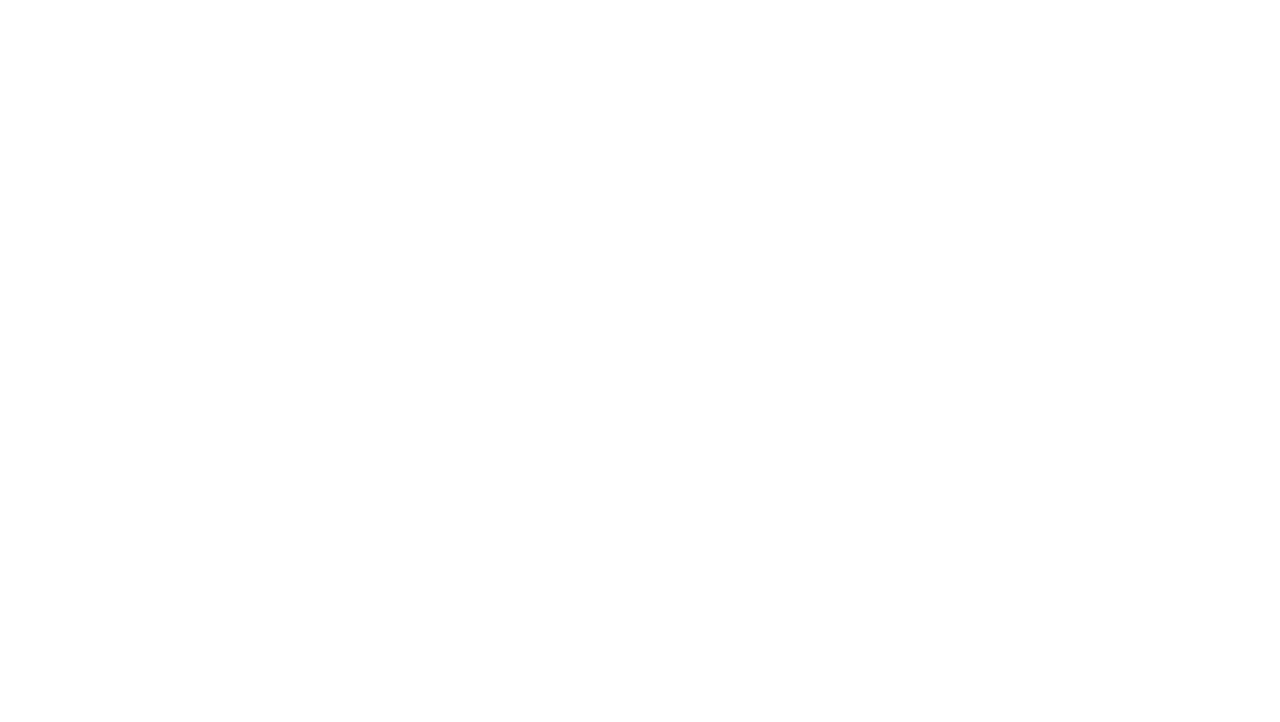
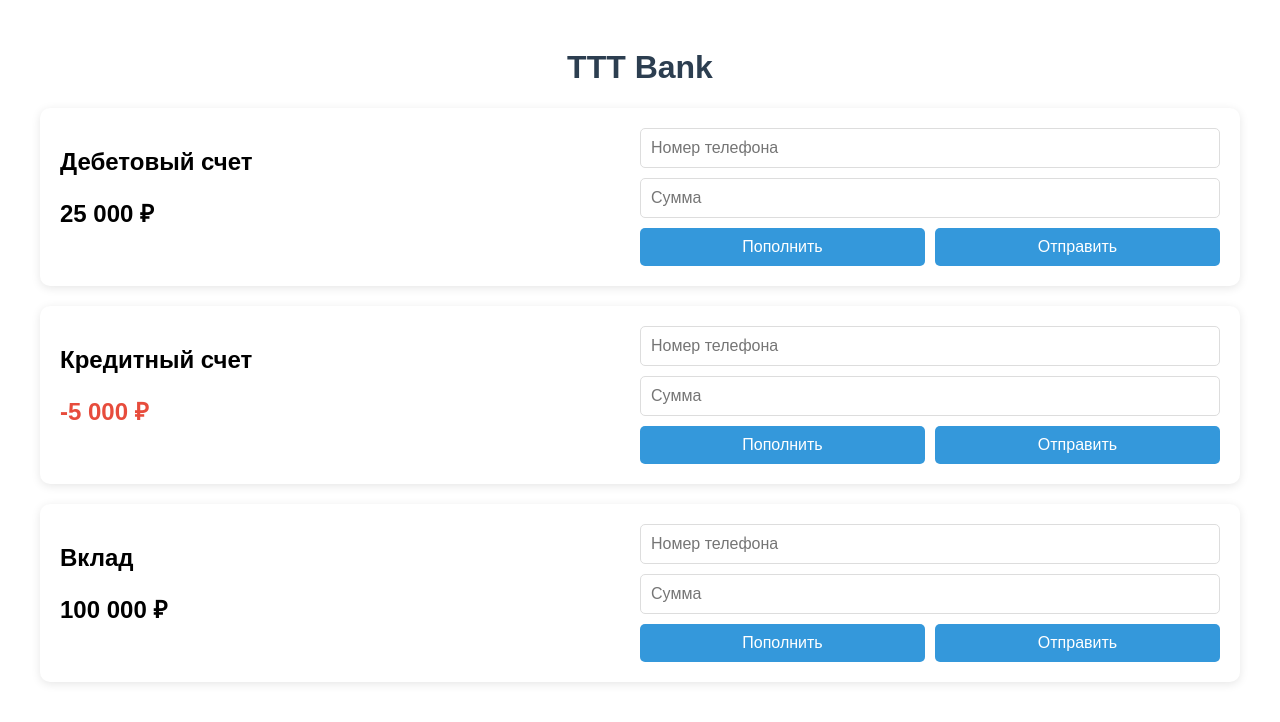
Before and after one commit to TTT-Team/TTT-Bank, a React (Vite) app: page / in a window 1280 px wide. Before the commit this address had no page. Shown: the top 722 px of the page. Built offline with nearby package versions, Linux system fonts and the light colour scheme.

Commit message:
Добавлена главная страница с тремя счетам и возможностью пополнения и отправки

```diff
--- a/src/App.jsx
+++ b/src/App.jsx
@@ -1,12 +1,10 @@
 import { BrowserRouter, Routes, Route } from "react-router-dom";
-
+import Main_screen from './screens/main-screen.jsx';
 function App() {
   return (
       <BrowserRouter>
           <Routes>
-              <Route>
-
-              </Route>
+              <Route path ="/" element={<Main_screen />}/> {}
           </Routes>
       </BrowserRouter>
   )
--- a/src/main.jsx
+++ b/src/main.jsx
@@ -1,6 +1,9 @@
 import { StrictMode } from 'react'
 import { createRoot } from 'react-dom/client'
 import App from './App.jsx'
+import React, { useState, useEffect } from 'react';
+import Main_screen from "./screens/main-screen.jsx"
+
 
 createRoot(document.getElementById('root')).render(
   <StrictMode>
--- /dev/null
+++ b/src/screens/App.css
@@ -0,0 +1,74 @@
+.bank-app {
+  max-width: 1200px;
+  margin: 0 auto;
+  padding: 20px;
+  font-family: Arial, sans-serif;
+}
+
+h1 {
+  text-align: center;
+  color: #2c3e50;
+}
+
+.accounts-container {
+  display: flex;
+  flex-direction: column;
+  gap: 20px;
+}
+
+.account-card {
+  display: flex;
+  justify-content: space-between;
+  padding: 20px;
+  border-radius: 10px;
+  box-shadow: 0 2px 10px rgba(0, 0, 0, 0.1);
+  background-color: white;
+}
+
+.account-info {
+  flex: 1;
+}
+
+.account-actions {
+  flex: 1;
+  display: flex;
+  flex-direction: column;
+  gap: 10px;
+}
+
+.balance {
+  font-size: 24px;
+  font-weight: bold;
+  margin: 10px 0;
+}
+
+.balance.negative {
+  color: #e74c3c;
+}
+
+input {
+  padding: 10px;
+  border: 1px solid #ddd;
+  border-radius: 5px;
+  font-size: 16px;
+}
+
+.buttons {
+  display: flex;
+  gap: 10px;
+}
+
+button {
+  padding: 10px 15px;
+  border: none;
+  border-radius: 5px;
+  background-color: #3498db;
+  color: white;
+  cursor: pointer;
+  font-size: 16px;
+  flex: 1;
+}
+
+button:hover {
+  background-color: #2980b9;
+}
--- /dev/null
+++ b/src/screens/main-screen.jsx
@@ -0,0 +1,153 @@
+import React, { useState, useEffect } from 'react';
+import './App.css';
+
+
+function Main_screen() {
+  // Состояния для счетов (изначально пустые, потом загружаются из БД)
+  const [accounts, setAccounts] = useState({
+    debit: { name: 'Дебетовый счет', balance: 0 },
+    credit: { name: 'Кредитный счет', balance: 0 },
+    deposit: { name: 'Вклад', balance: 0 }
+  });
+
+  // Состояния для полей ввода
+  const [phoneNumbers, setPhoneNumbers] = useState({
+    debit: '',
+    credit: '',
+    deposit: ''
+  });
+
+  // Состояния для сумм операций
+  const [amounts, setAmounts] = useState({
+    debit: '',
+    credit: '',
+    deposit: ''
+  });
+
+  // Загрузка данных из БД (имитация)
+  useEffect(() => {
+    // Здесь должен быть реальный запрос к API/БД
+    const fetchAccounts = async () => {
+      // Имитация ответа от сервера
+      const response = {
+        debit: 25000,
+        credit: -5000,
+        deposit: 100000
+      };
+
+      setAccounts({
+        debit: { ...accounts.debit, balance: response.debit },
+        credit: { ...accounts.credit, balance: response.credit },
+        deposit: { ...accounts.deposit, balance: response.deposit }
+      });
+    };
+
+    fetchAccounts();
+  }, []);
+
+  // Обработчики изменения полей ввода
+  const handlePhoneChange = (accountType, value) => {
+    setPhoneNumbers({
+      ...phoneNumbers,
+      [accountType]: value
+    });
+  };
+
+  const handleAmountChange = (accountType, value) => {
+    setAmounts({
+      ...amounts,
+      [accountType]: value
+    });
+  };
+
+  // Обработчики кнопок
+  const handleTopUp = (accountType) => {
+    const amount = parseFloat(amounts[accountType]);
+    if (amount && amount > 0) {
+      // Здесь должен быть запрос к API для пополнения
+      setAccounts({
+        ...accounts,
+        [accountType]: {
+          ...accounts[accountType],
+          balance: accounts[accountType].balance + amount
+        }
+      });
+      alert(`Пополнение ${accounts[accountType].name} на ${amount}₽`);
+    } else {
+      alert('Введите корректную сумму');
+    }
+  };
+
+  const handleSend = (accountType) => {
+    const phone = phoneNumbers[accountType];
+    const amount = parseFloat(amounts[accountType]);
+
+    if (phone && amount && amount > 0) {
+      // Здесь должен быть запрос к API для перевода
+      if (accounts[accountType].balance >= amount) {
+        setAccounts({
+          ...accounts,
+          [accountType]: {
+            ...accounts[accountType],
+            balance: accounts[accountType].balance - amount
+          }
+        });
+        alert(`Перевод ${amount}₽ на номер ${phone} с ${accounts[accountType].name}`);
+      } else {
+        alert('Недостаточно средств');
+      }
+    } else {
+      alert('Заполните номер телефона и сумму');
+    }
+  };
+
+  // Форматирование суммы для отображения
+  const formatBalance = (balance) => {
+    return new Intl.NumberFormat('ru-RU', {
+      style: 'currency',
+      currency: 'RUB',
+      minimumFractionDigits: 0
+    }).format(balance);
+  };
+
+  return (
+    <div className="bank-app">
+      <h1>TTT Bank</h1>
+      <div className="accounts-container">
+        {Object.entries(accounts).map(([key, account]) => (
+          <div key={key} className="account-card">
+            <div className="account-info">
+              <h2>{account.name}</h2>
+              <p className={`balance ${account.balance < 0 ? 'negative' : ''}`}>
+                {formatBalance(account.balance)}
+              </p>
+            </div>
+
+            <div className="account-actions">
+              <input
+                type="tel"
+                placeholder="Номер телефона"
+                value={phoneNumbers[key]}
+                onChange={(e) => handlePhoneChange(key, e.target.value)}
+              />
+
+              <input
+                type="number"
+                placeholder="Сумма"
+                value={amounts[key]}
+                onChange={(e) => handleAmountChange(key, e.target.value)}
+              />
+
+              <div className="buttons">
+                <button onClick={() => handleTopUp(key)}>Пополнить</button>
+                <button onClick={() => handleSend(key)}>Отправить</button>
+              </div>
+            </div>
+          </div>
+        ))}
+      </div>
+    </div>
+  );
+}
+
+export default Main_screen
```
